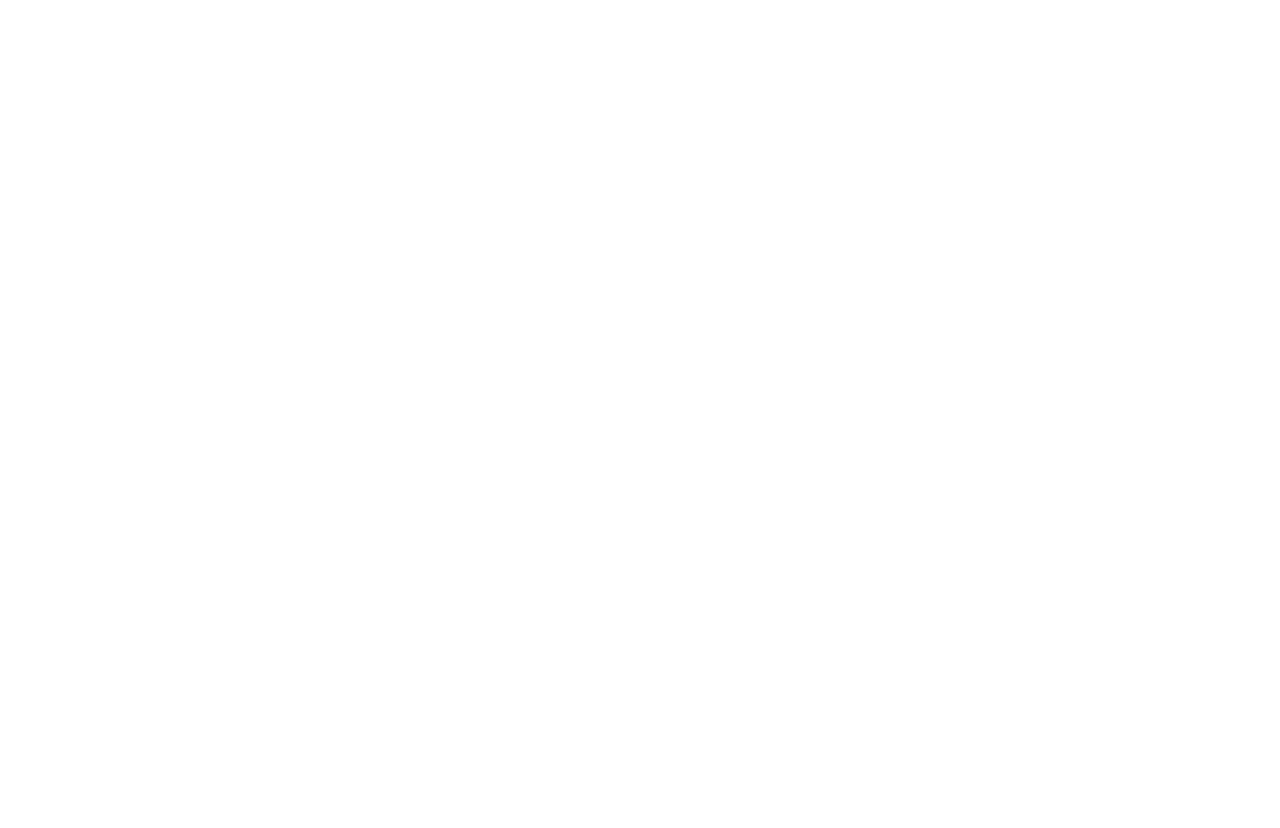
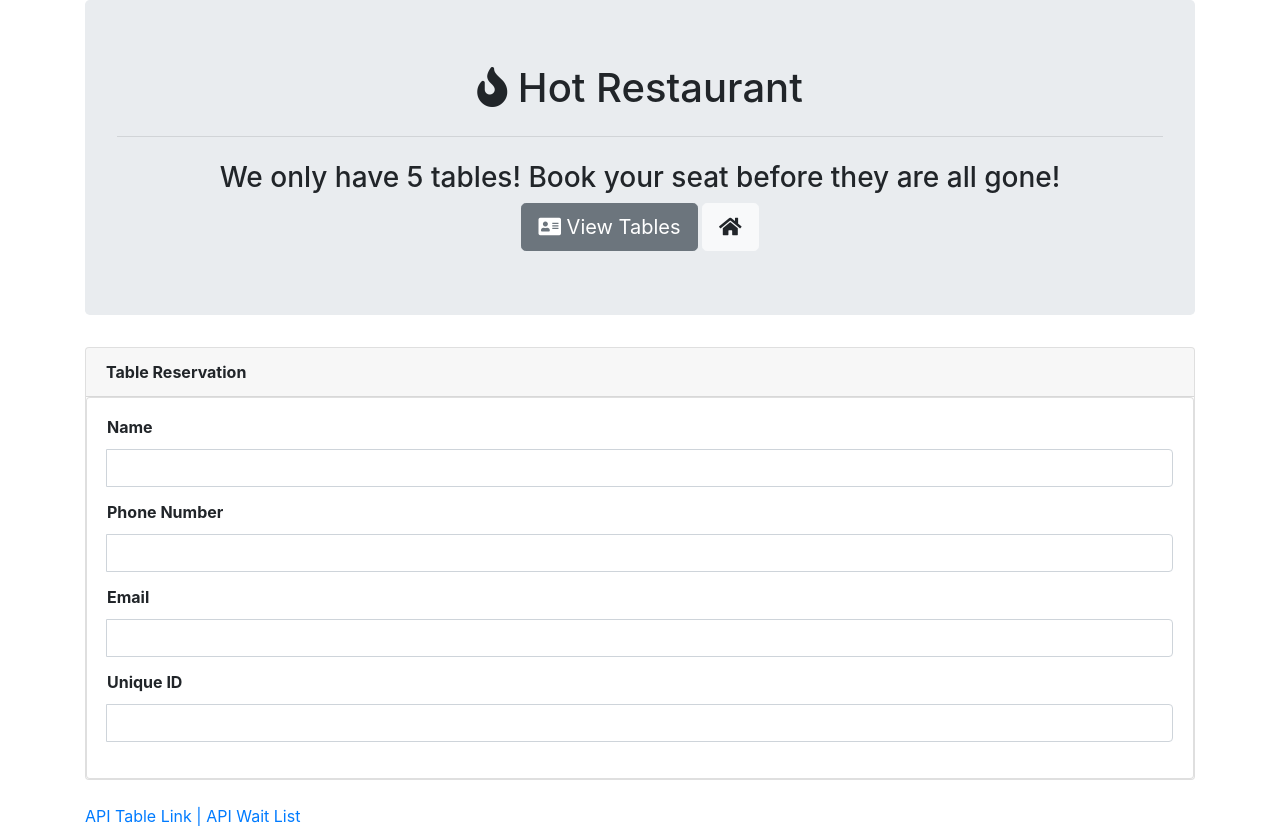
Before and after one commit to johnsondavid1107/hotRestaurant, a website: page add.html in a window 1280 px wide. Before the commit the page ends 800 px from the top, so only its background shows below. Drawn offline with nearby package versions, Linux system fonts and the light colour scheme.

Commit message:
added updates to 3 html files to match sample

```diff
--- a/add.html
+++ b/add.html
@@ -0,0 +1,115 @@
+<!DOCTYPE html>
+<html lang="en">
+
+<head>
+    <meta charset="UTF-8">
+    <meta name="viewport" content="width=device-width, initial-scale=1.0">
+    <meta http-equiv="X-UA-Compatible" content="ie=edge">
+    <meta name="Description" content="Enter your description here" />
+    <link rel="stylesheet" href="https://cdnjs.cloudflare.com/ajax/libs/twitter-bootstrap/4.5.2/css/bootstrap.min.css">
+    <link rel="stylesheet" href="https://cdnjs.cloudflare.com/ajax/libs/font-awesome/5.15.0/css/all.min.css">
+    <link rel="stylesheet" type="text/css" href="./assets/style.css">
+    <title>Add</title>
+</head>
+
+<body>
+    <div class="container">
+        <div class="jumbotron text-center">
+            <h1><i class="fas fa-fire"></i> Hot Restaurant</h1>
+            <hr class="my-4">
+            <h3>We only have 5 tables! Book your seat before they are all gone!
+
+            </h3>
+
+            <a class="btn btn-secondary btn-lg" href="#" role="button"><i class="fas fa-address-card"></i> View
+                Tables</a>
+            <a class="btn btn-light btn-lg" href="/reservations" role="button"><i class="fas fa-home"></i></a>
+        </div>
+
+
+
+
+
+
+
+        <div class="row">
+
+            <div class="col-12">
+                <div class="card mb-4">
+                    <div class="card-header">
+                        <strong>Table Reservation</strong>
+                    </div>
+
+                    <div class="card">
+                        <div class="card-body">
+                            <h6 class="card-title"><strong>Name</strong> <strong></strong></h6>
+                            <div class="input-group mb-3">
+                                <div class="input-group-prepend"></div>
+
+                                <input type="text" class="form-control" aria-label="Username"
+                                    aria-describedby="basic-addon1">
+                            </div>
+                            <h6 class="card-title"><strong>Phone Number </strong></h6>
+                            <div class="input-group mb-3">
+                                <div class="input-group-prepend"></div>
+
+                                <input type="text" class="form-control" aria-label="Username"
+                                    aria-describedby="basic-addon1">
+                            </div>
+                            <h6 class="card-title"><strong>Email</strong></h6>
+                            <div class="input-group mb-3">
+                                <div class="input-group-prepend"></div>
+
+                                <input type="text" class="form-control" aria-label="Username"
+                                    aria-describedby="basic-addon1">
+                            </div>
+                            <h6 class="card-title"><strong>Unique ID </strong></h6>
+                            <div class="input-group mb-3">
+                                <div class="input-group-prepend"></div>
+
+                                <input type="text" class="form-control" aria-label="Username"
+                                    aria-describedby="basic-addon1">
+                            </div>
+
+                        </div>
+                    </div>
+
+                </div>
+
+            </div>
+
+        </div>
+        <!-- <div class="col-sm-2"></div> -->
+
+
+        <div class="row">
+            <div class="col-sm-6">
+                <a href="#">API Table Link |</a>
+                <a href="#">API Wait List</a>
+            </div>
+            <div class="col-sm-6"></div>
+        </div>
+
+
+
+
+
+
+
+
+
+
+
+
+
+
+    </div>
+
+
+
+    <script src="https://cdnjs.cloudflare.com/ajax/libs/jquery/3.5.1/jquery.slim.min.js"></script>
+    <script src="https://cdnjs.cloudflare.com/ajax/libs/popper.js/1.16.1/umd/popper.min.js"></script>
+    <script src="https://cdnjs.cloudflare.com/ajax/libs/twitter-bootstrap/4.5.2/js/bootstrap.min.js"></script>
+</body>
+
+</html>
--- a/assets/style.css
+++ b/assets/style.css
@@ -19,3 +19,8 @@
     margin-top: 15px;
     padding-left: 30px;
 }
+
+.stretch {
+    width: 100%;
+
+}
--- a/server.js
+++ b/server.js
@@ -7,6 +7,7 @@ var app = express();
 
 app.use(express.urlencoded({ extended: true }));
 app.use(express.json());
+app.use(express.static(__dirname + '/assets'))
 
 
 
```
Also changed, not shown: index.html (+2 -2 lines), reservations.html (+2 -2 lines).
